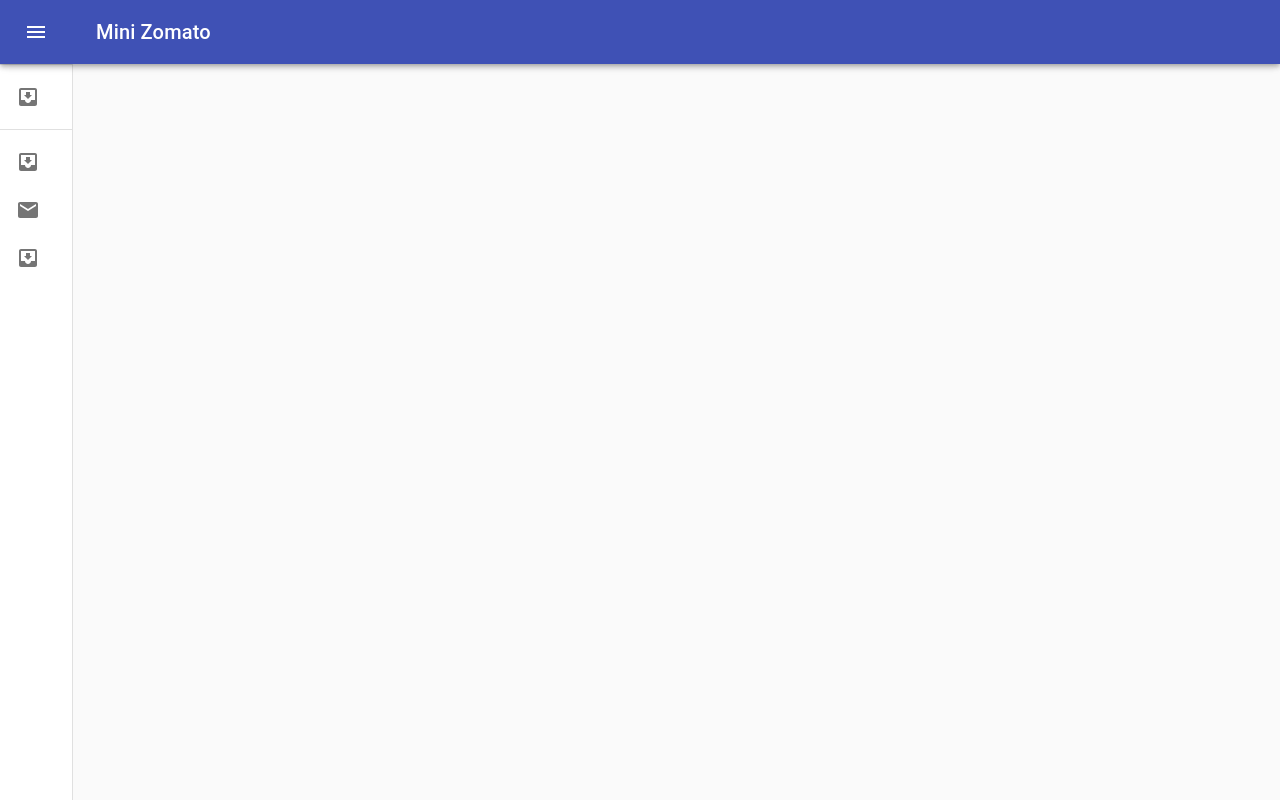
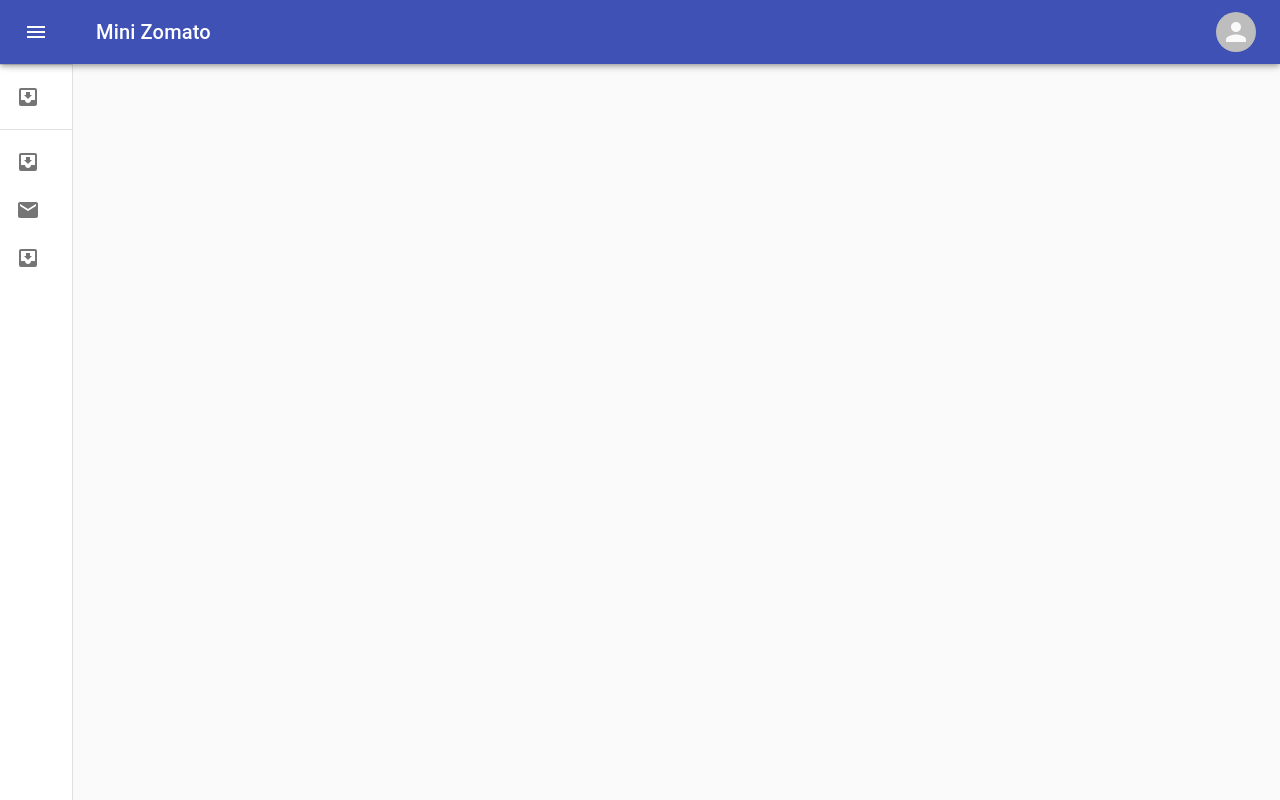
Before and after one commit to GajendraMehra/mini-zomato, a React (Create React App) app: page / in a window 1280 px wide. Built offline with nearby package versions, Linux system fonts and the light colour scheme.

Commit message:
Location Detection Featre added

```diff
--- a/src/App.js
+++ b/src/App.js
@@ -17,6 +17,7 @@ import ListItemIcon from '@material-ui/core/ListItemIcon';
 import ListItemText from '@material-ui/core/ListItemText';
 import InboxIcon from '@material-ui/icons/MoveToInbox';
 import MailIcon from '@material-ui/icons/Mail';
+import Avatar from '@material-ui/core/Avatar';
 import {Link} from 'react-router-dom'
 const drawerWidth = 240;
 
@@ -81,9 +82,24 @@ const useStyles = makeStyles((theme) => ({
     flexGrow: 1,
     padding: theme.spacing(3),
   },
+  search: {
+    // position: 'relative',
+    borderRadius: theme.shape.borderRadius,
+    display:'flex',
+    flexDirection:'row-reverse',
+    textAlign:'right',
+    flexGrow:3,
+    marginLeft: 120,
+    width: '70%',
+    // right:'0',
+    // border:"1px solid red",
+
+  },
+
 }));
 
 export default function App({
+  sendData,
   children
 }) {
   const classes = useStyles();
@@ -126,6 +142,10 @@ export default function App({
           <Typography variant="h6" noWrap>
             Mini Zomato
           </Typography>
+          <div className={classes.search}>
+          <Avatar pt={3} alt="Remy Sharp" src={sendData&&sendData.country_flag_url} className={classes.large} />
+         <h2 style={{'marginRight':'20px'}}>  {sendData&&sendData.name}</h2>
+         </div>
 
         </Toolbar>
       </AppBar>
--- a/src/components/Home.js
+++ b/src/components/Home.js
@@ -36,21 +36,30 @@ const useStyles = makeStyles((theme) => ({
 export default function Home() {
 
   const [lat, setLat] = useState(null);
-  const [lng, setLng] = useState(null)
+  const [lng, setLng] = useState(null);
+  const [locDetail, setLocDetail] = useState(null)
+  useEffect(() => {
+    setLocation(lat,lng)
+  }, [lat,lng])
 
   const classes = useStyles();
 
   const setLocation=(lat,lng)=>{
-    setLat(lat)
-    setLng(lng)
+    // alert()
+
     console.log(lat);
     console.log(lng);
     var url= "https://api.bigdatacloud.net/data/reverse-geocode-client?latitude=30.310743&longitude=77.988213&localityLanguage=en"
 
-    axios.get(url)
-      .then(res => {
-        getLocationInfo(res.data.locality )
-      })
+    // axios.get(url)
+    //   .then(res => {
+    //     getLocationInfo(res.data.locality )
+    //   }).catch((err)=>{
+    //     console.table(err)
+    //   })
+    //     getLocationInfo(res.data.locality )
+        getLocationInfo('Dehradun')
+
 
   }
 
@@ -65,14 +74,19 @@ const getLocationInfo=(data)=>{
 
 })
     .then(res => {
-    console.table(res.data)
+      console.log(res.data.location_suggestions[0]);
+
+    setLocDetail(res.data.location_suggestions[0])
     }).catch((err)=>{
       console.table(err)
     })
 }
-
+const sendData = (index) => { // the callback. Use a better name
+  console.log(index);
+  // setDrive(index);
+};
   return (
-    <App>
+    <App sendData={locDetail}>
 
     <Grid justify="center" container >
     <Paper component="form" className={classes.root}>
@@ -98,6 +112,7 @@ const getLocationInfo=(data)=>{
       <div>
       <IconButton color="primary"  onClick={()=>{
         getCurrentPosition()
+
     }} className={classes.iconButton} aria-label="directions">
         <LocationSearchingIcon />
       </IconButton>
@@ -107,8 +122,10 @@ const getLocationInfo=(data)=>{
         <div>
           {error.message}
         </div>}
+       { setLat(lat)}
+      {  setLng(lng)}
 
-     {!error&&setLocation(latitude,longitude)}
+
     </div>
     </div>
        }
```
Also changed, not shown: 1 other file (tests, documents, lock files or other folders).
